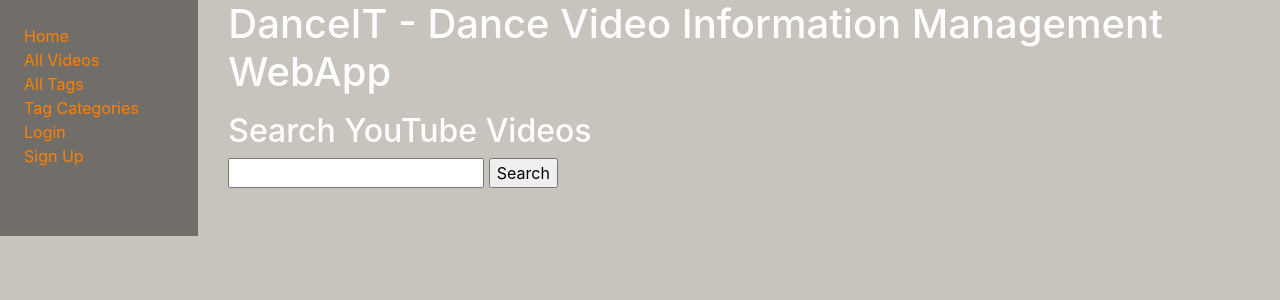
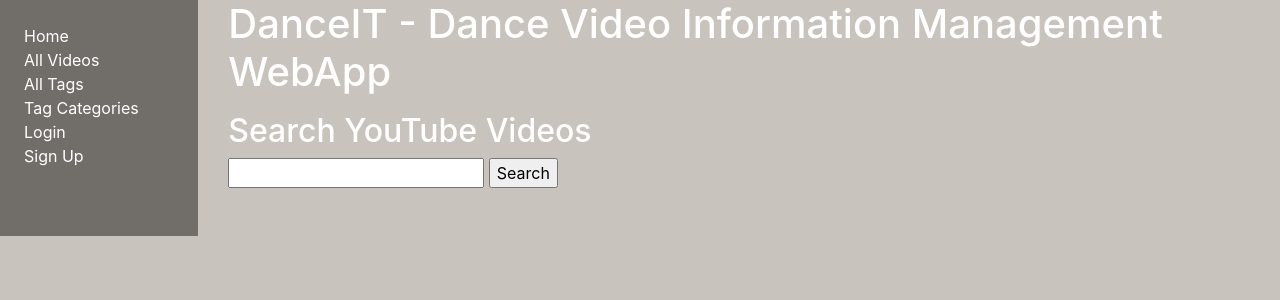
Before and after one commit to TamaraRingas/danceit, a Django app: page /main/ in a window 1280 px wide. Shown: the top 300 px of the page. Run offline with Django 3.2, Linux system fonts and the light colour scheme; some libraries are stand-ins or nearby versions.

Commit message:
Change color

```diff
--- a/main/static/css/styles.css
+++ b/main/static/css/styles.css
@@ -7,12 +7,10 @@ p, a, li, h1, h2, h3, h4, h5 {
   color: white;
 }
 
-a {
-  color: hsl(30, 100%, 50%)
-}
+
 
 a:hover {
-  color: hsl(20, 100%, 50%);
+  color: hsl(30, 100%, 50%);
 }
 
 ul {
```
